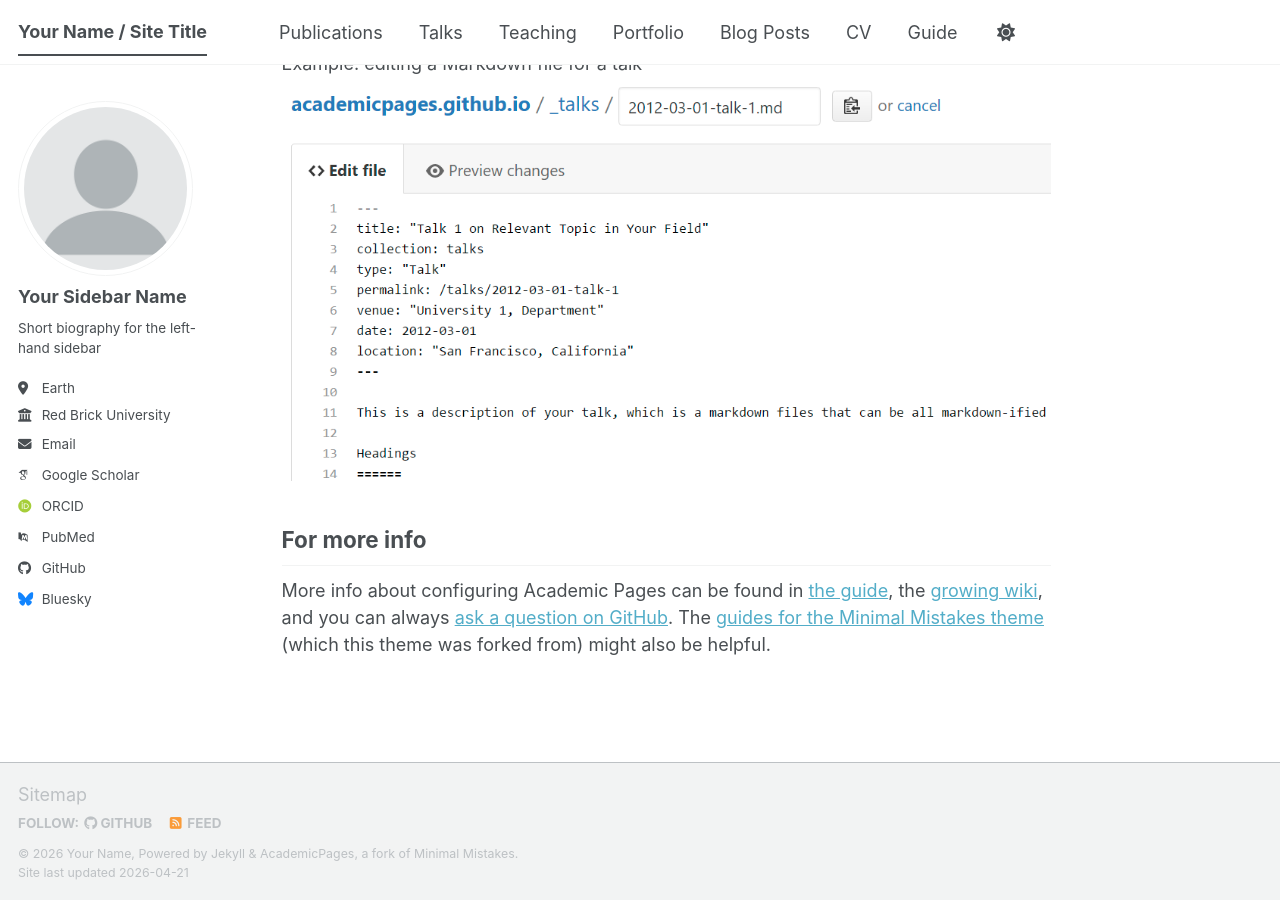
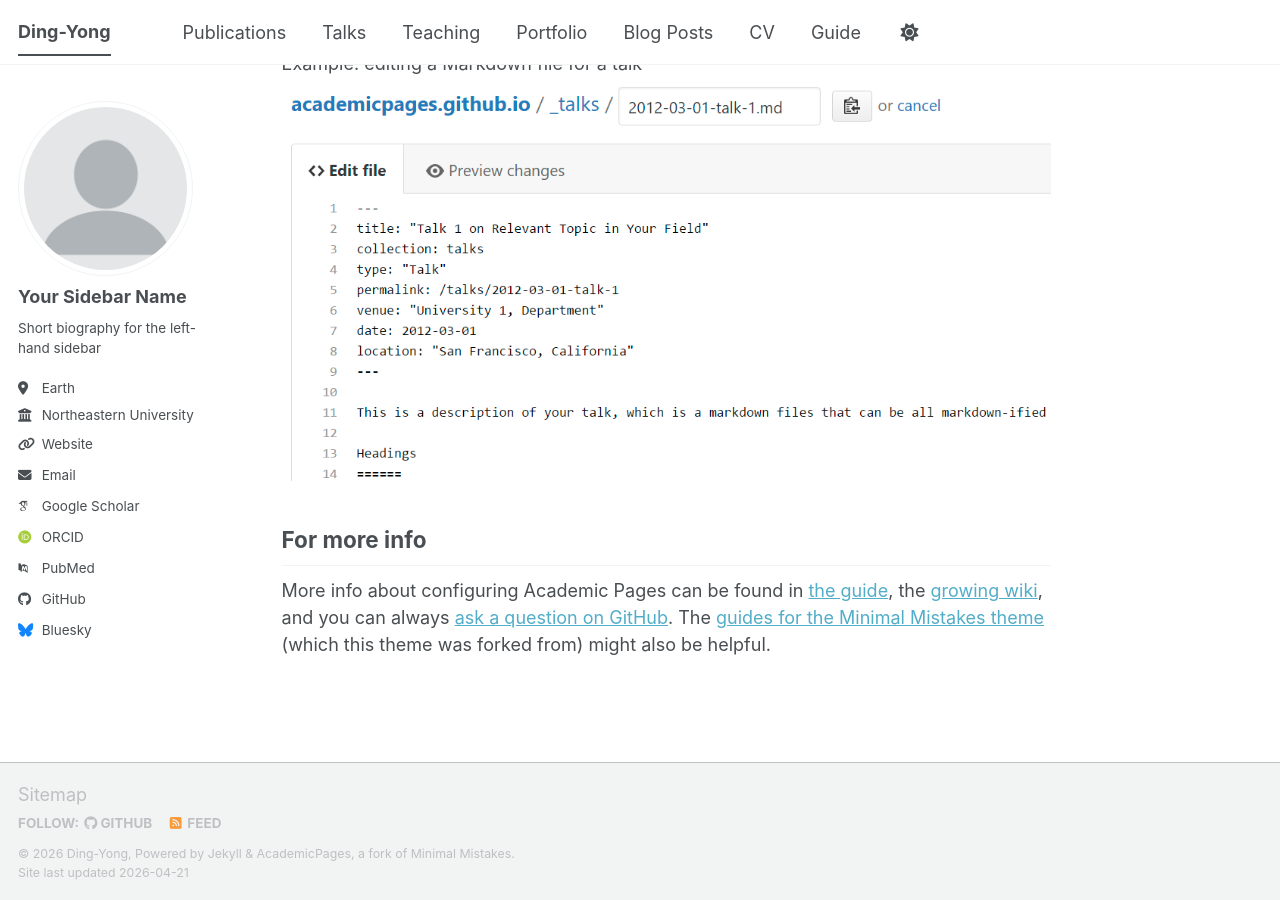
Before and after one commit to ding-yong/ding-yong.github.io, a Jekyll site: the page built from _pages/about.md, in a window 1280 px wide and 900 px high, scrolled down 2720 px. Built offline with Jekyll 4.4.1, drawn with Linux system fonts in a browser that asks for light colours; some web fonts are replaced; a script bundle is joined from its source files by our own code; library files that are not in the unit come from our copies.

Commit message:
Update personal information in _config.yml

```diff
--- a/_config.yml
+++ b/_config.yml
@@ -9,11 +9,11 @@
 # Basic Site Settings
 locale                   : "en-US"
 site_theme               : "default" # The available themes options are "default", "air", "sunrise", "mint", "dirt" and "contrast"
-title                    : "Your Name / Site Title"
+title                    : "Ding-Yong"
 title_separator          : "-"
-name                     : &name "Your Name"
-description              : &description "Your Name's academic portfolio"   # Update this with a general description of your site, this is the default if not overridden by a page
-url                      : https://academicpages.github.io # The base hostname & protocol for your site e.g. "https://[your GitHub username].github.io",
+name                     : &name "Ding-Yong"
+description              : &description "Ding-Yong's academic portfolio"   # Update this with a general description of your site, this is the default if not overridden by a page
+url                      : https://ding-yong.github.io # The base hostname & protocol for your site e.g. "https://[your GitHub username].github.io",
                                                            # or if you already have some other page hosted on Github then use "https://[your GitHub username].github.io/[Your Repo Name]"
 baseurl                  : "" # the subpath of your site, e.g. "/blog"
 repository               : "academicpages/academicpages.github.io"
@@ -28,9 +28,9 @@
   pronouns         : # example: "she/her"
   bio              : "Short biography for the left-hand sidebar"
   location         : "Earth"
-  employer         : "Red Brick University"
-  uri              : # URL
-  email            : "none@example.org"
+  employer         : "Northeastern University"
+  uri              : "https://www.dingyong.me/archives/Profile"
+  email            : "dingyong.prc@foxmail.com"
 
   # Academic websites
   academia         : # URL
```
